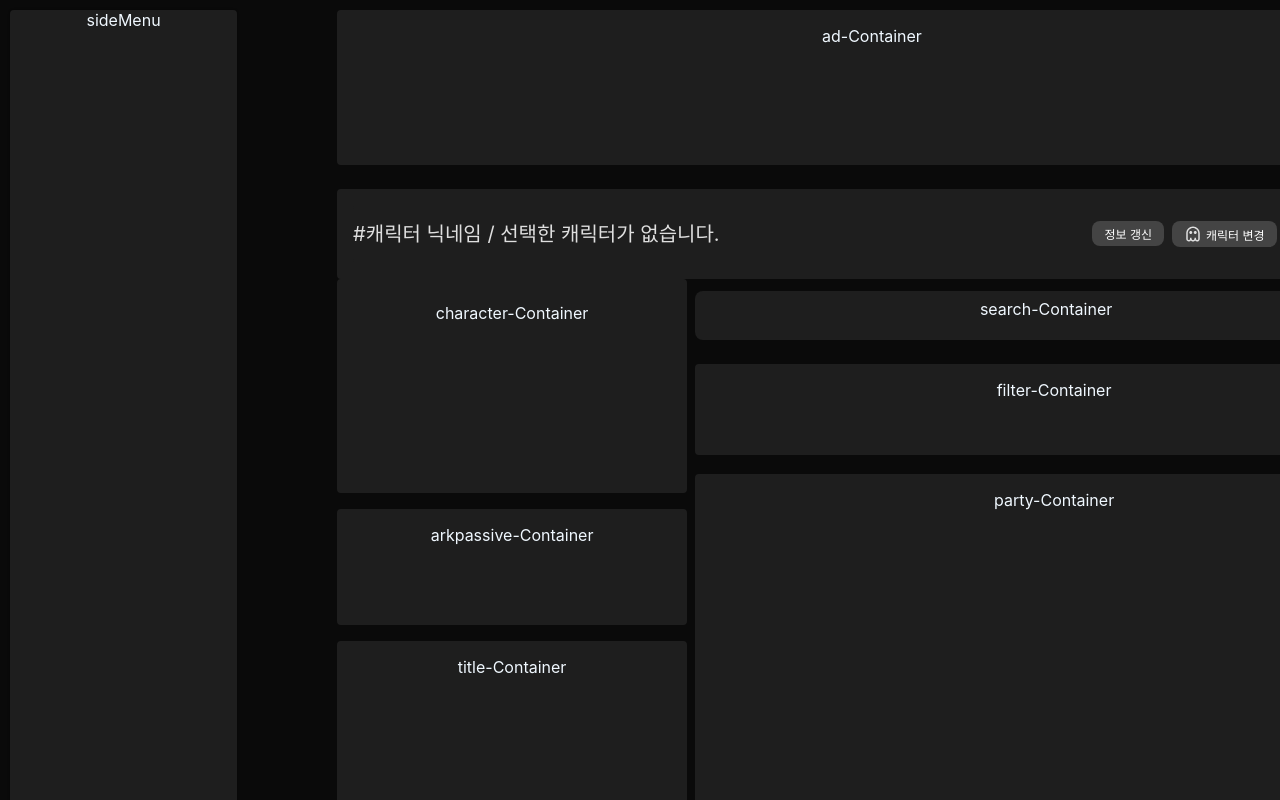
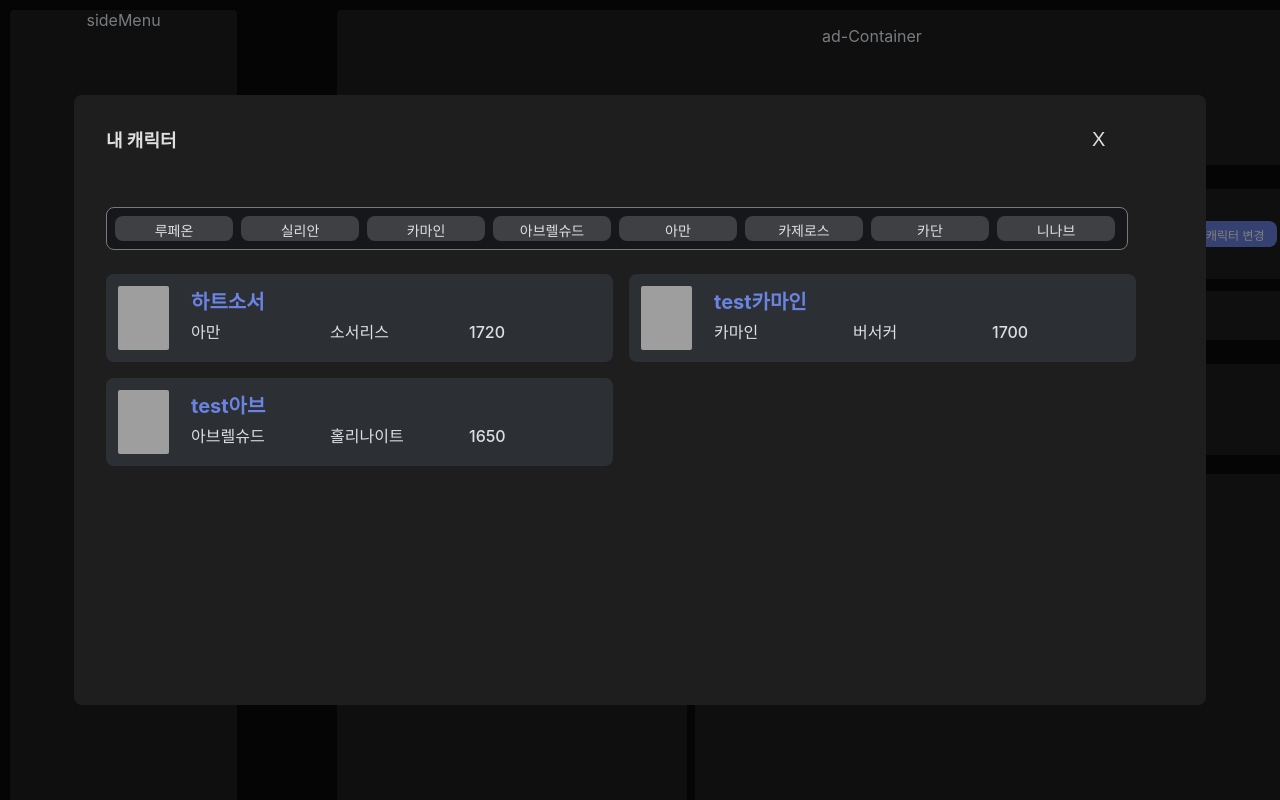
Before and after one commit to bsko98/loain, a React (Create React App) app: page / in a window 1280 px wide. Both pictures are taken after a click on the button "캐릭터 변경". Shown: the top 800 px of the page. Built offline with nearby package versions, Linux system fonts and the light colour scheme; grey boxes are pictures that could not be loaded.

Commit message:
일단 오류수정 끝끝

```diff
--- /dev/null
+++ b/src/components/CharacterChangeModal.css
@@ -0,0 +1,205 @@
+/* 모달 오버레이 */
+.modal-overlay {
+    position: fixed;
+    top: 0;
+    left: 0;
+    width: 100%;
+    height: 100%;
+    background: rgba(0, 0, 0, 0.5);
+    display: flex;
+    justify-content: center;
+    align-items: center;
+}
+
+/* 모달 콘텐츠 */
+.modal-content {
+    width: 1068px;
+    height: 562px;
+    top: 169px;
+    left: 186px;
+    border-radius: 8px;
+    gap: 24px;
+    padding-top: 16px;
+    padding-right: 32px;
+    padding-bottom: 32px;
+    padding-left: 32px;
+    background: rgba(30, 30, 30, 1);
+    display: flex;
+    flex-direction: column;
+}
+
+/* 모달 헤더 */
+.modal-header {
+    width: 1004px;
+    height: auto;
+    display: flex;
+    justify-content: space-between;
+    align-items: center;
+    padding-bottom: 16px;
+}
+
+.modal-header h2 {
+    font-size: 18px;
+    font-weight: bold;
+    color: #DFDFDF;
+}
+
+/* 닫기 버튼 */
+.modal-close-btn {
+    width: 24px;
+    height: 24px;
+    background: none;
+    border: none;
+    color: #DFDFDF;
+    font-size: 20px;
+    cursor: pointer;
+}
+
+/* 서버 선택 버튼 컨테이너 */
+.server-list {
+    width: 1004px;
+    height: auto;
+    border-radius: 8px;
+    padding: 8px;
+    gap: 8px;
+    display: flex;
+    flex-wrap: wrap;
+    background: rgba(21, 23, 27, 1);
+    border-width: 1px;
+    border: 1px solid rgba(121, 121, 121, 1);
+}
+
+
+
+/* 서버 버튼 */
+.server-button {
+    min-width: 118px;
+    height: 25px;
+    border-radius: 8px;
+    padding: 4px;
+    background-color: rgba(63, 64, 68, 1);
+    color: rgba(223, 223, 223, 1);
+    font-size: 14px;
+    text-align: center;
+    cursor: pointer;
+    border: none;
+    flex-shrink: 0;
+}
+
+.server-button.active {
+    background: rgba(42, 43, 46, 1);
+    color: rgba(121, 121, 121, 1);
+    font-weight: bold;
+    border: none;
+}
+
+.server-button:hover {
+    background-color: rgba(80, 81, 85, 1);
+}
+
+/* 캐릭터 리스트 */
+.character-list {
+    width: 1004px;
+    height: auto;
+    display: grid;
+    grid-template-columns: repeat(2, 1fr);
+    gap: 16px;
+    overflow: visible;
+    padding-right: 8px;
+}
+
+/* 캐릭터 항목 */
+.character-item {
+    display: flex;
+    align-items: center;
+    background-color: rgba(44, 47, 52, 1);
+    padding: 12px;
+    border-radius: 8px;
+    gap: 12px;
+    cursor: pointer;
+    transition: background-color 0.2s;
+    position: relative;
+}
+
+.character-item.selected {
+    background-color: rgba(63, 64, 68, 1);
+}
+
+.character-icon {
+    width: 40px;
+    height: 40px;
+    border-radius: 4px;
+    object-fit: cover;
+    margin-right: 10px;
+}
+
+/* 캐릭터 정보 */
+.character-info {
+    display: flex;
+    flex-direction: column;
+    flex-grow: 1;
+}
+
+/* 캐릭터 이름 */
+.character-name {
+    font-size: 20px;
+    font-weight: 500;
+    font-weight: bold;
+    color: rgba(107,131,225,1);
+    margin-bottom: 12px;
+    line-height: 100%;
+    letter-spacing: 0%;
+}
+/*캐릭터 세부 정보보*/
+.character-details {
+    display: flex;
+    align-items: center;
+    justify-content: flex-start;
+    gap: 7px;
+    color: rgba(223, 223, 223, 1);
+    font-weight: 500;
+    font-size: 16px;
+    line-height: 100%;
+    letter-spacing: 0%;
+}
+
+
+.character-detail-item {
+    width: 132px;
+    height: 19px;
+    display: flex;
+
+}
+
+/* 캐릭터 아이콘 */
+.character-icon {
+    width: 51px;
+    height: 64px;
+    border-radius: 2px;
+    object-fit: cover;
+}
+
+/* 선택된 캐릭터 표시 */
+.selected-character {
+    background-color: rgba(80, 81, 85, 1);
+    border: 1px solid #ffffff;
+}
+
+/* 선택된 캐릭터 */
+.selected-character {
+    background-color: rgba(80, 81, 85, 1);
+    border: none;
+    position: relative;
+}
+
+/* 선택된 캐릭터 라벨 */
+.selected-label {
+    position: absolute;
+    top: 12px;
+    right: 8px;
+    background: rgba(210, 133, 6, 1);
+    color: white;
+    font-size: 12px;
+    padding: 4px 8px;
+    border-radius: 4px;
+}
--- /dev/null
+++ b/src/components/CharacterChangeModal.js
@@ -0,0 +1,74 @@
+import React, { useState } from "react";
+import "./CharacterChangeModal.css";
+
+const CharacterChangeModal = ({ isOpen, onClose, characterList = [], onSelectCharacter, selectedCharacter }) => {
+    const [filteredCharacters, setFilteredCharacters] = useState(characterList);
+    const [activeServer, setActiveServer] = useState(null);
+
+    if (!isOpen) return null;
+
+    // 서버 필터링 함수
+    const filterByServer = (server) => {
+        if (activeServer === server) {
+            setFilteredCharacters(characterList);
+            setActiveServer(null);
+        } else {
+            setFilteredCharacters(characterList.filter((char) => char.server === server));
+            setActiveServer(server);
+        }
+    };
+
+    return (
+        <div className="modal-overlay">
+            <div className="modal-content">
+                <div className="modal-header">
+                    <h2>내 캐릭터</h2>
+                    <button className="modal-close-btn" onClick={onClose}>X</button>
+                </div>
+
+                {/* 서버 선택 버튼 */}
+                <div className="server-list">
+                    {["루페온", "실리안", "카마인", "아브렐슈드", "아만", "카제로스", "카단", "니나브"].map((server, index) => (
+                        <button
+                            key={index}
+                            className={`server-button ${activeServer === server ? "active" : ""}`}
+                            onClick={() => filterByServer(server)}
+                        >
+                            {server}
+                        </button>
+                    ))}
+                </div>
+
+                {/* 캐릭터 리스트 */}
+                <div className="character-list">
+                    {filteredCharacters.length > 0 ? (
+                        filteredCharacters.map((character) => (
+                            <div
+                                key={character.id}
+                                className={`character-item ${selectedCharacter?.id === character.id ? "selected" : ""}`}
+                                onClick={() => onSelectCharacter(character)}
+                            >
+                                <img src={character.image} alt={character.name} className="character-icon" />
+                                <div className="character-info">
+                                    <div className="character-name">{character.name}</div>
+                                    <div className="character-details">
+                                        <div className="character-detail-item">{character.server}</div>
+                                        <div className="character-detail-item">{character.job}</div>
+                                        <div className="character-detail-item">{character.itemlevel}</div>
+                                    </div>
+                                </div>
+                                {selectedCharacter?.id === character.id && (
+                                    <span className="selected-label">선택됨</span>
+                                )}
+                            </div>
+                        ))
+                    ) : (
+                        <p className="no-character">해당 서버에 캐릭터가 없습니다.</p>
+                    )}
+                </div>
+            </div>
+        </div>
+    );
+};
+
+export default CharacterChangeModal;
--- a/src/components/CharacterSelectContainer.css
+++ b/src/components/CharacterSelectContainer.css
@@ -14,7 +14,7 @@
     flex-grow: 1;
     text-align: left;
     line-height: 100%;
-    color: rgba(223,223,223,1);
+    color: rgba(107,131,225,1);
 }
 
 
@@ -26,7 +26,6 @@
 }
 
 .character-select-btn {
-  background-color: #444;
   color: white;
   border: none;
   border-radius: 8px;
@@ -41,17 +40,34 @@
 }
 .refresh{
   height: 25px;
+  background-color: rgba(63,64,68,1);
 }
 .change{
   height: 26px;
+  background-color: rgba(107,131,225,1);
 }
 .select{
   height: 26px;
+  background-color: rgba(107,131,225,1);
 }
-.character-select-btn:hover {
+/* .character-select-btn:hover {
     background-color: #666;
-}
+} <- 호버 부분임 지금 색 안정해진것 같아서 주석 처리 해놨음음*/
 .character-select-btn.character-select-icon{
   width: 18px;
   height: 18px;
 }
+.server-button {
+  min-width: 100px;
+  height: 30px;
+  background: rgba(63, 64, 68, 1);
+  color: rgba(223, 223, 223, 1);
+  border: none;
+  cursor: pointer;
+  border-radius: 8px;
+  transition: 0.2s;
+}
+
+.server-button.active {
+  background: rgba(80, 81, 85, 1);
+}
--- a/src/components/CharacterSelectContainer.js
+++ b/src/components/CharacterSelectContainer.js
@@ -1,50 +1,66 @@
 import React, { useState } from "react";
 import "./CharacterSelectContainer.css";
+import CharacterChangeModal from "./CharacterChangeModal";
 import CharacterSelectIcon from "../images/CharacterSelectIcon.svg";
 
 const CharacterSelectContainer = () => {
-    const [characterName, setCharacterName] = useState(null);
+    const [selectedCharacter, setSelectedCharacter] = useState(null);
     const [loading, setLoading] = useState(false);
-    const characterapi="";
+    const [isModalOpen, setIsModalOpen] = useState(false);
+
+    const characterList = [
+        { id: 1, name: "하트소서", server: "아만", job: "소서리스", itemlevel: 1720, image: "/img1.png" },
+        { id: 2, name: "test카마인", server: "카마인", job: "버서커", itemlevel: 1700, image: "/img1.png" },
+        { id: 3, name: "test아브", server: "아브렐슈드", job: "홀리나이트", itemlevel: 1650, image: "/img1.png" },
+    ];
+
+    // 캐릭터 정보 갱신 함수
     const handleRefresh = async () => {
         setLoading(true);
-        setCharacterName("하트소서");
-        //API 호출부분
-        // try {
-        // const response = await fetch(characterapi);
-        // const data = await response.json();
-
-        // if (response.ok) {
-        //     setCharacterName(data.characterName || "알 수 없음");
-        // } else {
-        //     alert("캐릭터 정보를 가져오는 데 실패했습니다.");
-        // }
-        // } catch (error) {
-        // alert("네트워크 오류가 발생했습니다.");
-        // console.error(error);
-        // }
-
+        try {
+            setSelectedCharacter(characterList[0]); // 예제: 첫 번째 캐릭터 선택
+        } catch (error) {
+            alert("네트워크 오류가 발생했습니다.");
+            console.error(error);
+        }
         setLoading(false);
     };
 
     return (
         <div className="character-select-container">
             <span className="character-info">
-            #{characterName || "캐릭터 닉네임"} / 선택한 캐릭터가 없습니다.
+                {selectedCharacter
+                    ? `#${selectedCharacter.name} / ${selectedCharacter.server} / ${selectedCharacter.job} / ${selectedCharacter.itemlevel}`
+                    : "#캐릭터 닉네임 / 선택한 캐릭터가 없습니다."}
             </span>
+
             <div className="character-select-button-group">
                 <button className="character-select-btn refresh" onClick={handleRefresh} disabled={loading}>
                     {loading ? "갱신 중..." : "정보 갱신"}
                 </button>
-            <button className="character-select-btn change">
-                <img src={CharacterSelectIcon} alt="캐릭터 변경" className="character-select-icon"/>
+
+                <button className="character-select-btn change" onClick={() => setIsModalOpen(true)}>
+                    <img src={CharacterSelectIcon} alt="캐릭터 변경" className="character-select-icon" />
                     캐릭터 변경
                 </button>
-            <button className="character-select-btn select">
-                <img src={CharacterSelectIcon} alt="캐릭터 선택" className="character-select-icon"/>
+
+                <button className="character-select-btn select" onClick={() => setIsModalOpen(true)}>
+                    <img src={CharacterSelectIcon} alt="캐릭터 선택" className="character-select-icon" />
                     캐릭터 선택
                 </button>
             </div>
+
+            {isModalOpen && (
+                <CharacterChangeModal
+                    isOpen={isModalOpen}
+                    onClose={() => setIsModalOpen(false)}
+                    characterList={characterList}
+                    onSelectCharacter={(char) => {
+                        setSelectedCharacter(char);
+                    }}
+                    selectedCharacter={selectedCharacter}
+                />
+            )}
         </div>
     );
 };
--- a/src/pages/MainPage.css
+++ b/src/pages/MainPage.css
@@ -53,7 +53,6 @@
 /* 메인 컨텐츠 좌 우 배치 */
 .main-Content {
     display: flex;
-
     width: 100%;
     gap: 16px;
 
@@ -66,6 +65,7 @@
     width: 318px;
     gap: 16px;
     margin-right: 24px;
+
 }
 
 /* 우측 컬럼 */
@@ -73,7 +73,9 @@
     display: flex;
     flex-direction: column;
     width: 686px;
+    /* background-color: #1E1E1E; */
 }
+
 
 /* 캐릭터 컨테이너 (Hug Width, Hug Height) */
 .character-Container {
```
Lines whose indentation alone changed are shown as unchanged.
